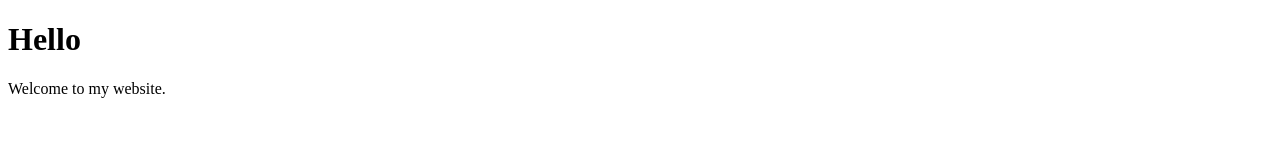
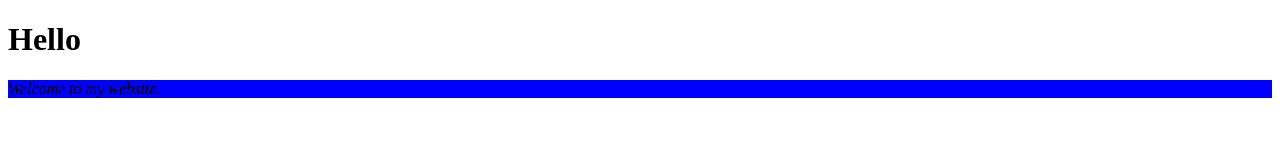
Before and after one commit to ravikhokle/practice, a plain HTML site: page index.html in a window 1280 px wide. Drawn offline with Linux system fonts and the light colour scheme.

Commit message:
added feature

```diff
--- a/index.html
+++ b/index.html
@@ -7,6 +7,9 @@
 </head>
 <body>
     <h1>Hello</h1>
-    <p>Welcome to my website.</p>
+
+    <p class="welcome">Welcome to my website.</p>
+    <link rel="stylesheet" href="style.css">
+
 </body>
 </html>
--- a/style.css
+++ b/style.css
@@ -1,4 +1,9 @@
 /*
-csss
+
 
 */
+
+.welcome{
+    background-color: blue;
+    font-style: italic;
+}
```
